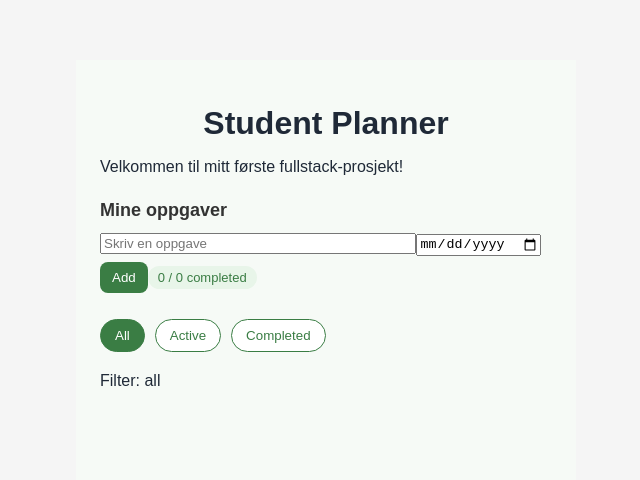
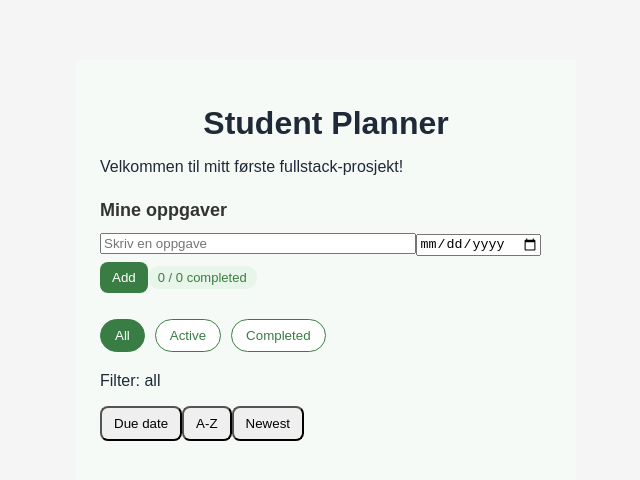
Before and after one commit to sofiesagmo/student-planner, a React (Vite) app in the folder frontend/: page / in a window 1280 px wide. Shown: the top 480 px of the page, without its empty margins (314-954 px from the left). Built offline with nearby package versions, Linux system fonts and the light colour scheme.

Commit message:
Add task sorting options

```diff
--- a/frontend/src/App.tsx
+++ b/frontend/src/App.tsx
@@ -3,7 +3,7 @@ import { useEffect, useState } from "react";
 import TaskItem from "./components/TaskItem";
 import FilterButtons from "./components/FilterButtons";
 import TaskCounter from "./components/TaskCounter";
-import type { Task, Filter } from "./types";
+import type { Task, Filter, SortOption } from "./types";
 
 
 function App() {
@@ -15,13 +15,14 @@ function App() {
   const [newTask, setNewTask] = useState("");
   const [newDueDate, setNewDueDate] = useState("");
   const [filter, setFilter] = useState<Filter>("all");
+  const [sortOption, setSortOption] = useState<SortOption>("dueDate");
 
   function addTask() {
     if (newTask.trim() === "") return;
 
     setTasks([
       ...tasks,
-      { id: crypto.randomUUID(), text: newTask.trim(), done: false, dueDate: newDueDate, }
+      { id: crypto.randomUUID(), text: newTask.trim(), done: false, dueDate: newDueDate, createdAt: new Date().toISOString(), }
     ]);
 
     setNewTask("");
@@ -77,11 +78,19 @@ function App() {
   });
 
   const sortedTasks = [...filteredTasks].sort((a, b) => {
-  if (!a.dueDate) return 1;
-  if (!b.dueDate) return -1;
+    if (sortOption === "alphabetical") {
+      return a.text.localeCompare(b.text);
+    }
 
-  return a.dueDate.localeCompare(b.dueDate);
-});
+    if (sortOption === "createdAt") {
+      return (a.createdAt ?? "").localeCompare(b.createdAt ?? "");
+    }
+
+    if (!a.dueDate) return 1;
+    if (!b.dueDate) return -1;
+
+    return a.dueDate.localeCompare(b.dueDate);
+  });
 
   const tasksLeft = tasks.filter((task) => !task.done).length;
   const completedTasks = tasks.length - tasksLeft;
@@ -125,6 +134,28 @@ function App() {
 
     <p>Filter: {filter}</p>
 
+    <div className="sort-buttons">
+      <button
+        className={sortOption === "dueDate" ? "active-filter" : ""}
+        onClick={() => setSortOption("dueDate")}
+      >
+        Due date
+      </button>
+
+      <button
+        className={sortOption === "alphabetical" ? "active-filter" : ""}
+        onClick={() => setSortOption("alphabetical")}
+      >
+        A-Z
+      </button>
+
+      <button
+        className={sortOption === "createdAt" ? "active-filter" : ""}
+        onClick={() => setSortOption("createdAt")}
+      >
+        Newest
+      </button>
+    </div>
 
     <ul>
       {sortedTasks.map((task) => (
--- a/frontend/src/types.ts
+++ b/frontend/src/types.ts
@@ -4,6 +4,9 @@ export type Task = {
   text: string;
   done: boolean;
   dueDate: string;
+  createdAt: string;
 };
 
 export type Filter = "all" | "active" | "completed";
+
+export type SortOption = "dueDate" | "alphabetical" | "createdAt";
```
